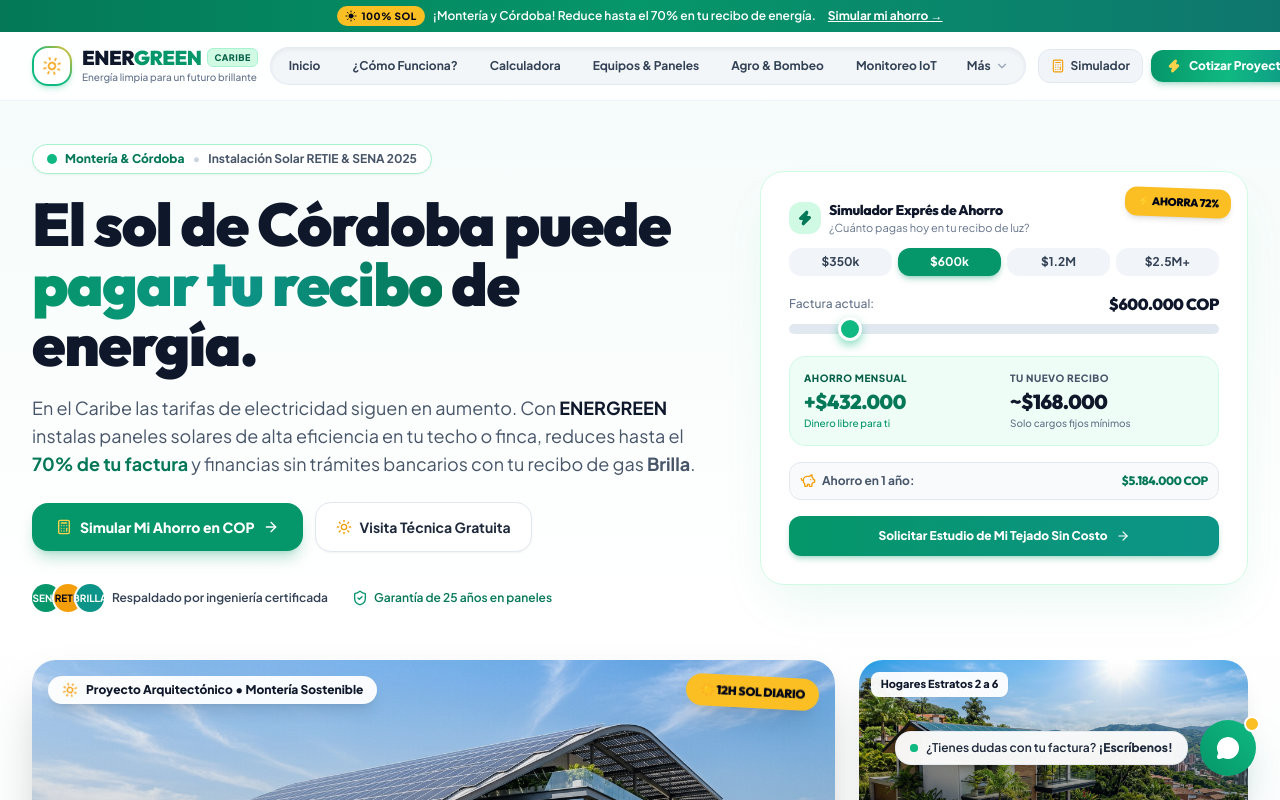
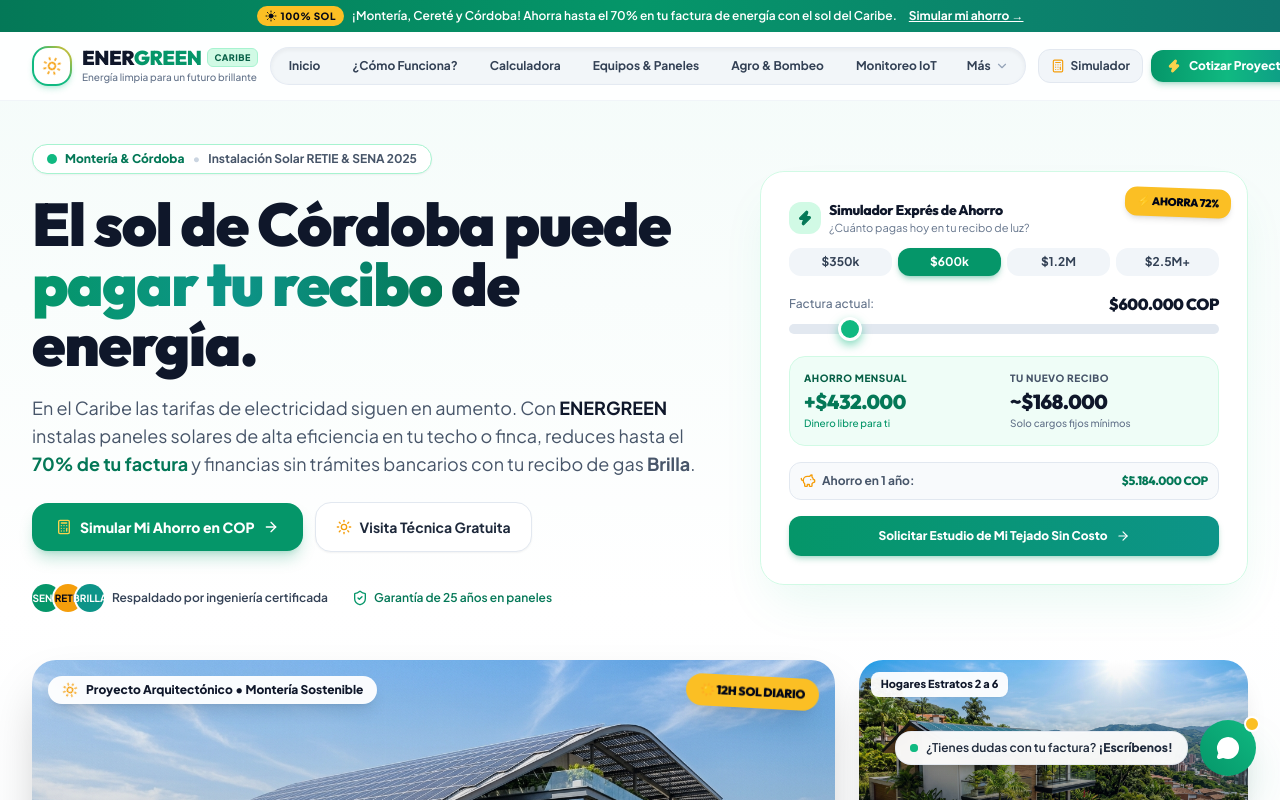
Before and after one commit to osdavene/energreen, a React (Vite) app: page / in a window 1280 px wide. Shown: the top 800 px of the page. Built offline with nearby package versions, Linux system fonts and the light colour scheme.

Commit message:
Test despliegue automatico: banner actualizado y vinculo servigest.online en footer

```diff
--- a/src/components/Footer.jsx
+++ b/src/components/Footer.jsx
@@ -93,7 +93,7 @@ export default function Footer() {
         {/* Barra inferior de copyright y back-to-top */}
         <div className="pt-8 flex flex-col sm:flex-row items-center justify-between gap-4 text-[11px]">
           <p className="text-slate-400 text-center sm:text-left">
-            © 2025 - 2026 ENERGREEN S.A.S. Todos los derechos reservados. Montería, Córdoba - Región Caribe, Colombia.
+            © 2025 - 2026 ENERGREEN S.A.S. • servigest.online • Montería, Córdoba - Región Caribe, Colombia.
           </p>
 
           <button
--- a/src/components/Navbar.jsx
+++ b/src/components/Navbar.jsx
@@ -40,7 +40,7 @@ export default function Navbar({ onOpenQuoteModal }) {
         <span className="inline-flex items-center gap-1 bg-amber-400 text-slate-950 text-[10px] font-black px-2 py-0.5 rounded-full uppercase tracking-wider">
           <Sun className="w-3 h-3 fill-current" /> 100% Sol
         </span>
-        <span className="hidden sm:inline">¡Montería y Córdoba! Reduce hasta el 70% en tu recibo de energía.</span>
+        <span className="hidden sm:inline">¡Montería, Cereté y Córdoba! Ahorra hasta el 70% en tu factura de energía con el sol del Caribe.</span>
         <span className="sm:hidden">Ahorra hasta 70% en tu factura de energía.</span>
         <a
           href="#calculadora"
```
